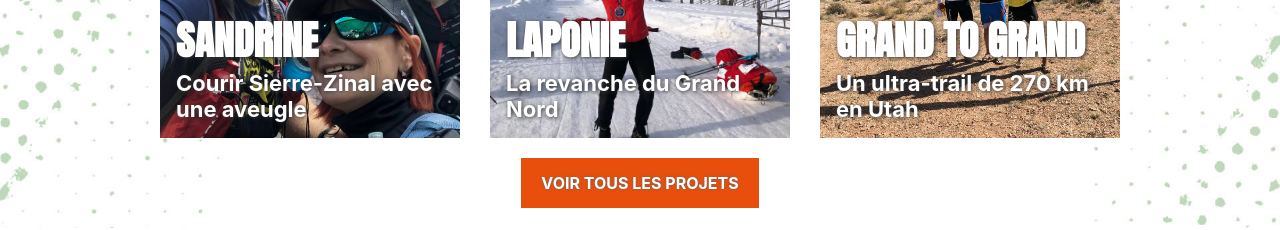
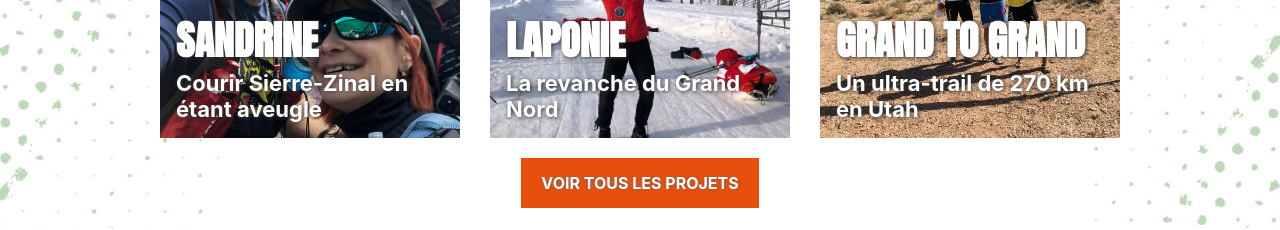
Before and after one commit to outcha-organization/outcha, a SvelteKit app: page /home in a window 1280 px wide. Shown: the part 1087-1317 px from the top of the page. Built offline with nearby package versions, Linux system fonts and the light colour scheme.

Commit message:
MAJ texte projet Sandrine

```diff
--- a/src/routes/home/Projects.svelte
+++ b/src/routes/home/Projects.svelte
@@ -15,7 +15,7 @@
         </div>
         <div class="card-content">
           <h2 class="title">Sandrine</h2>
-          <h3 class="subtitle">Courir Sierre-Zinal avec une aveugle</h3>
+          <h3 class="subtitle">Courir Sierre-Zinal en étant aveugle</h3>
         </div>
       </a>
 
```
